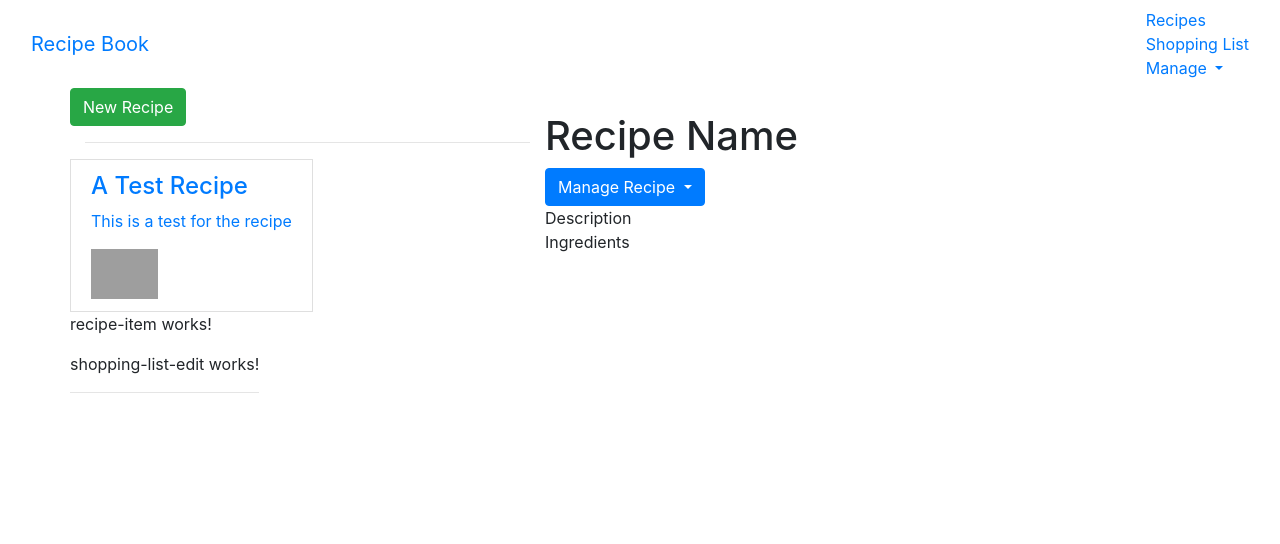
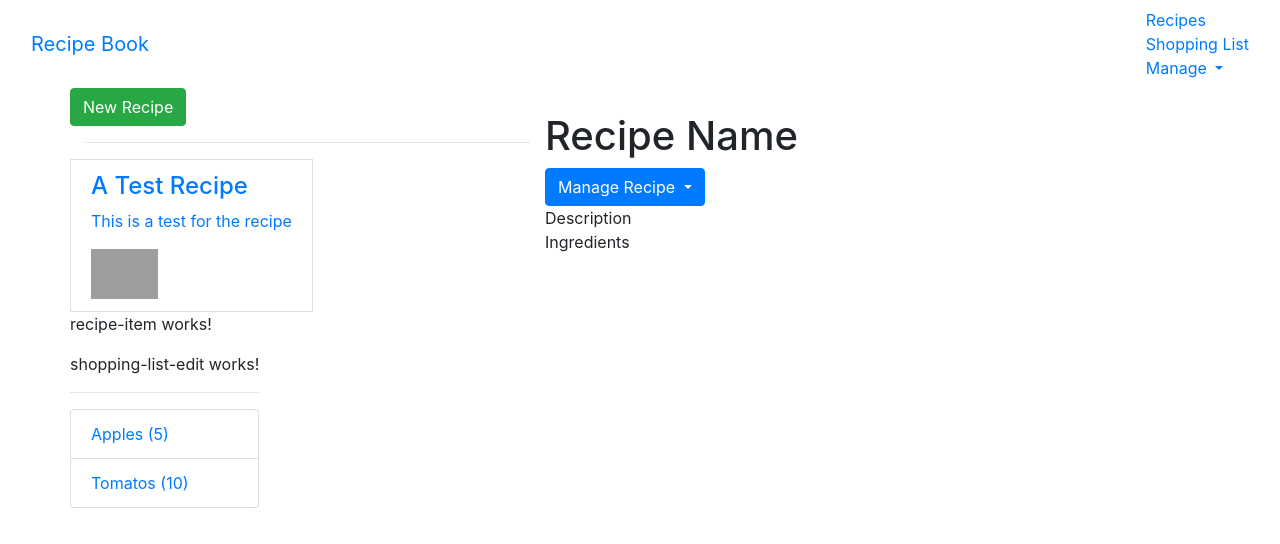
Before and after one commit to GergKllai1/recipe-book, an Angular app: page / in a window 1280 px wide. Shown: the top 544 px of the page. Built offline with nearby package versions, Linux system fonts and the light colour scheme; grey boxes are pictures that could not be loaded.

Commit message:
Adds placeholder for shopping list and styles

```diff
--- a/src/app/shopping-list/shopping-list.component.html
+++ b/src/app/shopping-list/shopping-list.component.html
@@ -3,7 +3,13 @@
     <app-shopping-list-edit></app-shopping-list-edit>
     <hr>
     <ul class="list-group">
-      <a class="list-group_item" style="cursor: pointer"></a>
+      <a
+        class="list-group-item"
+        style="cursor: pointer"
+        *ngFor="let ingredient of ingredients"
+        >
+        {{ ingredient.name }} ({{ ingredient.amount }})
+    </a>
     </ul>
   </div>
 </div>
--- a/src/app/shopping-list/shopping-list.component.ts
+++ b/src/app/shopping-list/shopping-list.component.ts
@@ -1,3 +1,4 @@
+import { Ingredient } from './../shared/ingredient.model';
 import { Component, OnInit } from '@angular/core';
 
 @Component({
@@ -6,9 +7,13 @@
   styleUrls: ['./shopping-list.component.css']
 })
 export class ShoppingListComponent implements OnInit {
-  ingredients = [];
+  ingredients: Ingredient[] = [
+    new Ingredient('Apples', 5),
+    new Ingredient('Tomatos', 10)
+  ];
 
-  constructor() { }
+  constructor() {
+  }
 
   ngOnInit() {
   }
```
